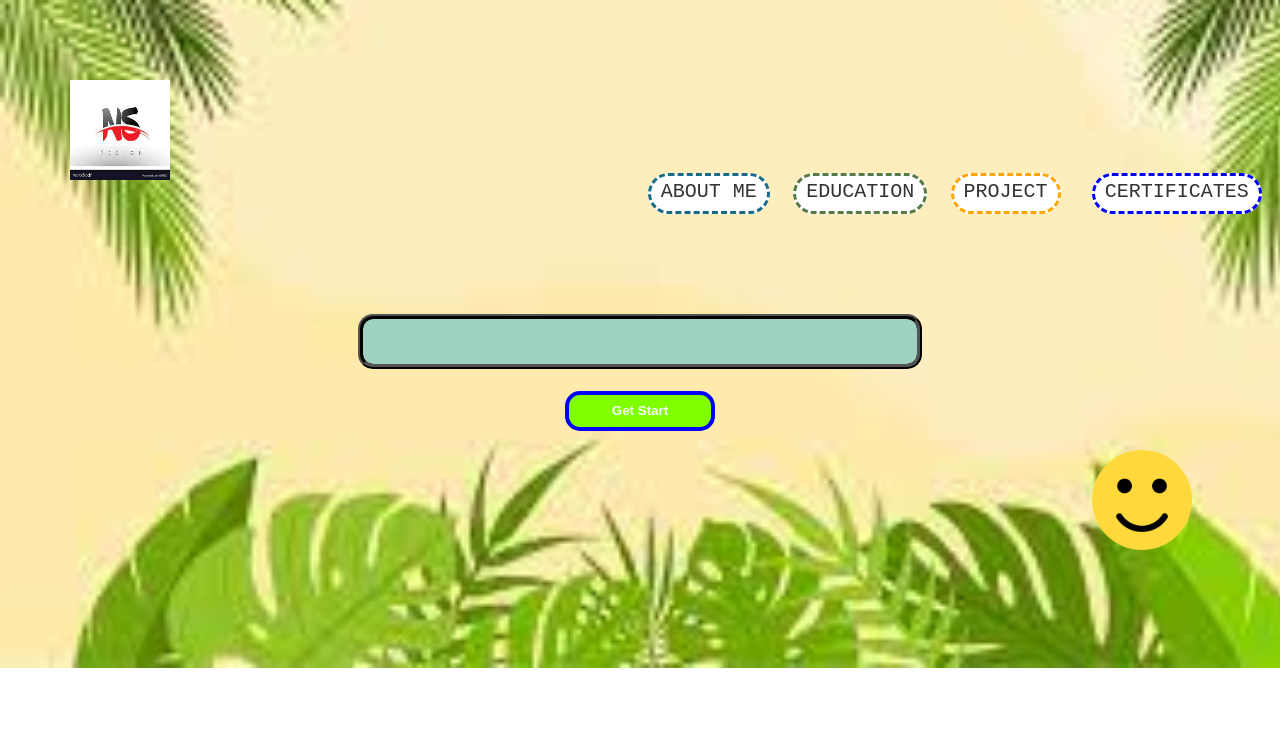
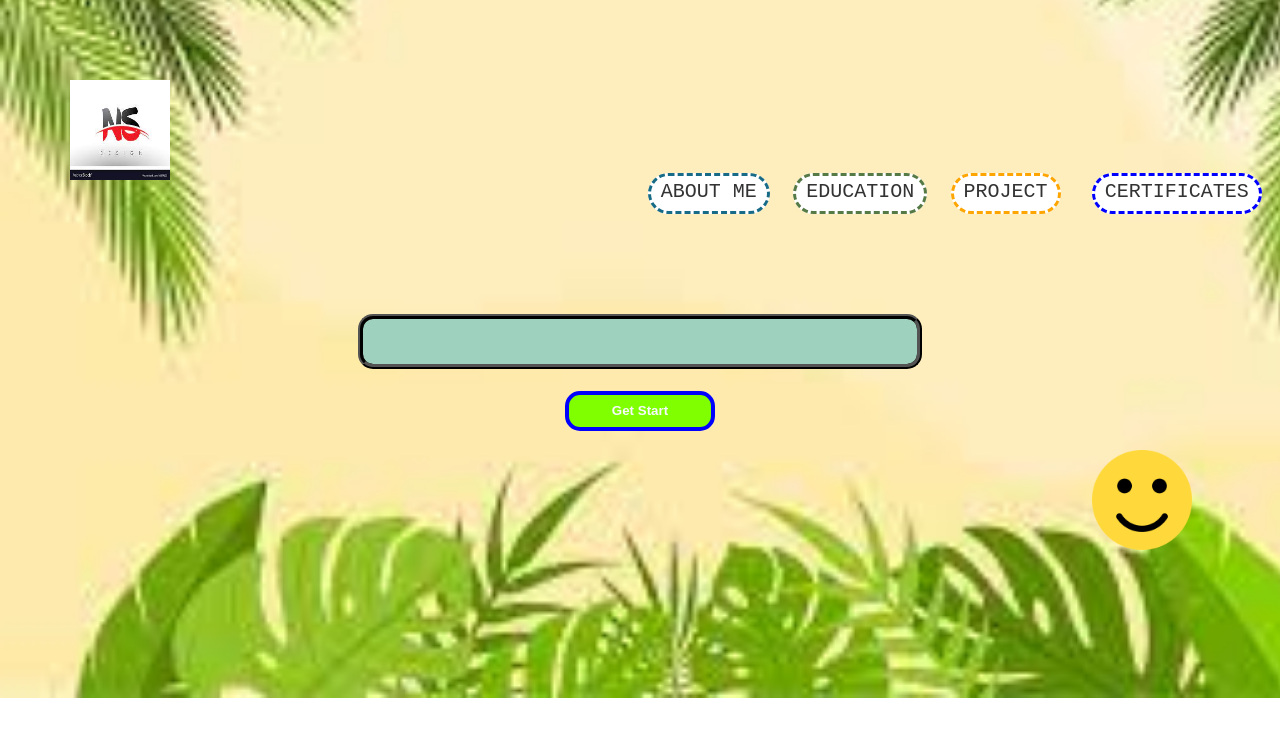
Before and after one commit to Bademala-Nikhil/profileCSS, a plain HTML site: page index.html in a window 1280 px wide. Shown: the top 736 px of the page. Drawn offline with Linux system fonts and the light colour scheme.

Commit message:
Update index.html

```diff
--- a/index.html
+++ b/index.html
@@ -88,7 +88,7 @@
 
       }
       body{
-        background-size: 1400px;
+        background-size: 1450px;
         background-repeat: no-repeat;
         background-position-y: -180px;
       }
```
